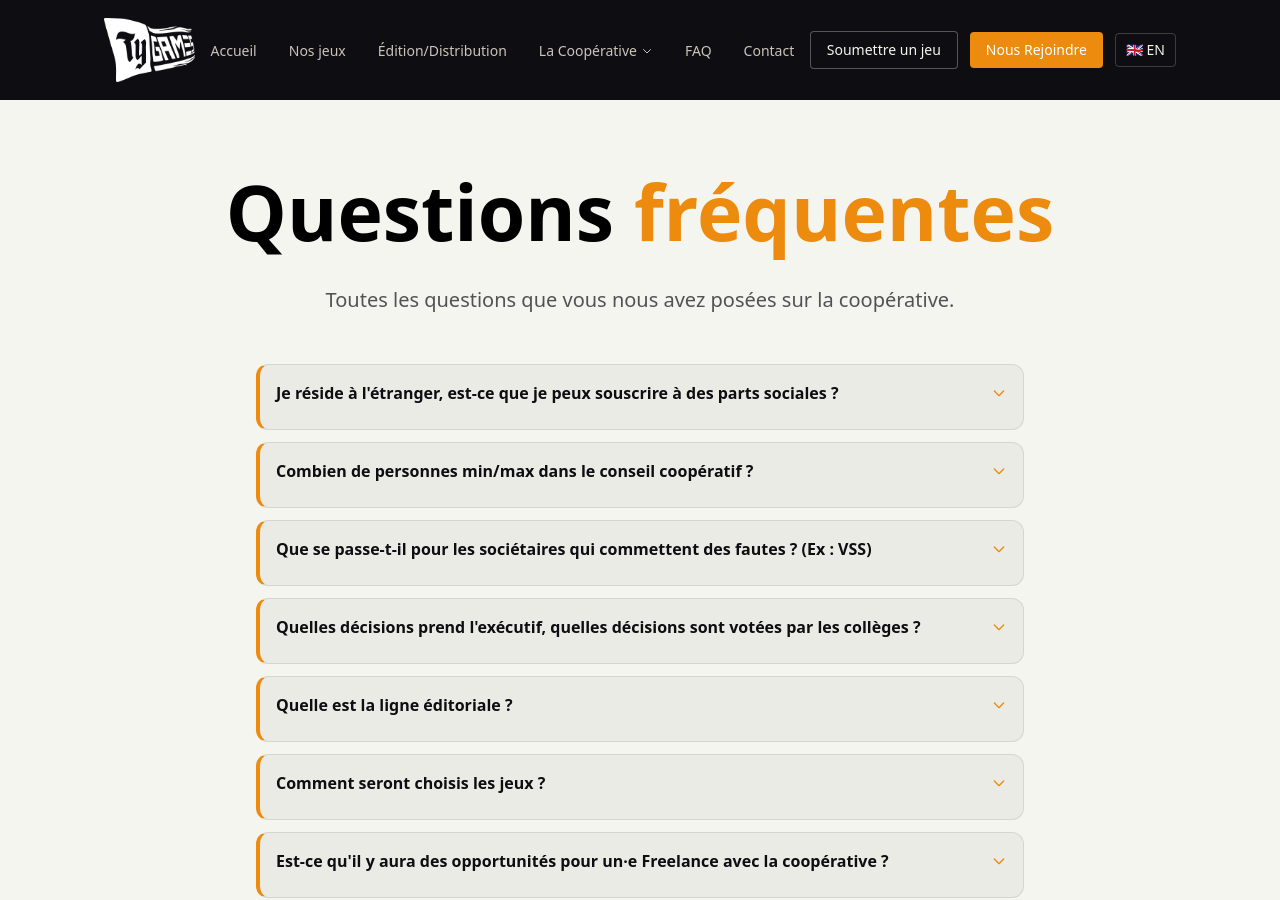
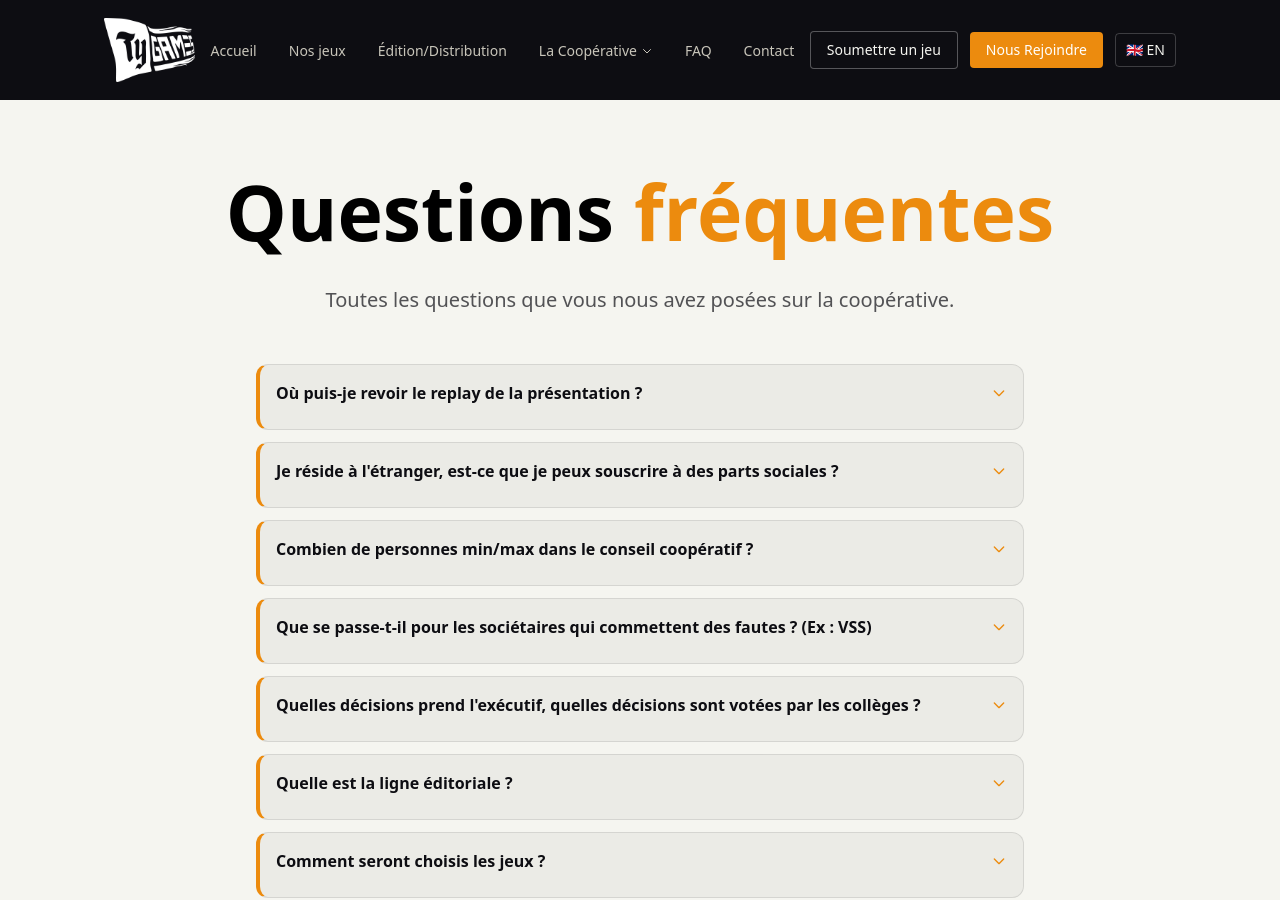
Before and after one commit to tygamesbzh/tygamesbzh.github.io, a Jekyll site: the page built from _pages_fr/faq.md, in a window 1280 px wide and 900 px high. Built offline with Jekyll 4.4.1, drawn with Linux system fonts in a browser that asks for light colours.

Commit message:
♻️Add video to FAQ

```diff
--- a/_layouts/faq.html
+++ b/_layouts/faq.html
@@ -27,6 +27,11 @@
         </summary>
         <div class="valeurs-card-content pt-3 text-sm">
           <p>{{ item.answer }}</p>
+          {% if item.video %}
+          <div class="mt-4 aspect-video">
+            <iframe class="w-full h-full rounded-lg" src="https://www.youtube-nocookie.com/embed/{{ item.video }}" title="{{ item.question }}" loading="lazy" frameborder="0" allow="accelerometer; autoplay; clipboard-write; encrypted-media; gyroscope; picture-in-picture; web-share" allowfullscreen></iframe>
+          </div>
+          {% endif %}
         </div>
       </details>
       {% endfor %}
--- a/_pages_fr/faq.md
+++ b/_pages_fr/faq.md
@@ -7,6 +7,10 @@
 hero_h1_em: fréquentes
 hero_subtitle: "Toutes les questions que vous nous avez posées sur la coopérative."
 questions:
+  - id: replay-presentation
+    question: "Où puis-je revoir le replay de la présentation ?"
+    answer: "Vous pouvez revoir l'intégralité de la présentation juste ici :"
+    video: fjdh0StTRNk
   - id: resident-etranger-parts
     question: "Je réside à l'étranger, est-ce que je peux souscrire à des parts sociales ?"
     answer: "Oui aucun souci ! Par contre la fiscalité du pays de résidence n’est pas la même, donc il n’y aura probablement pas l’éligibilité à la réduction IR-PME. Et s'i 'il y a distribution des intérêts aux parts sociales, ce sera la fiscalité applicable dans son pays de résidence en fonction qui sera prise en compte."
```
Also changed, not shown: _pages_en/faq.md (+4 -0 lines).
